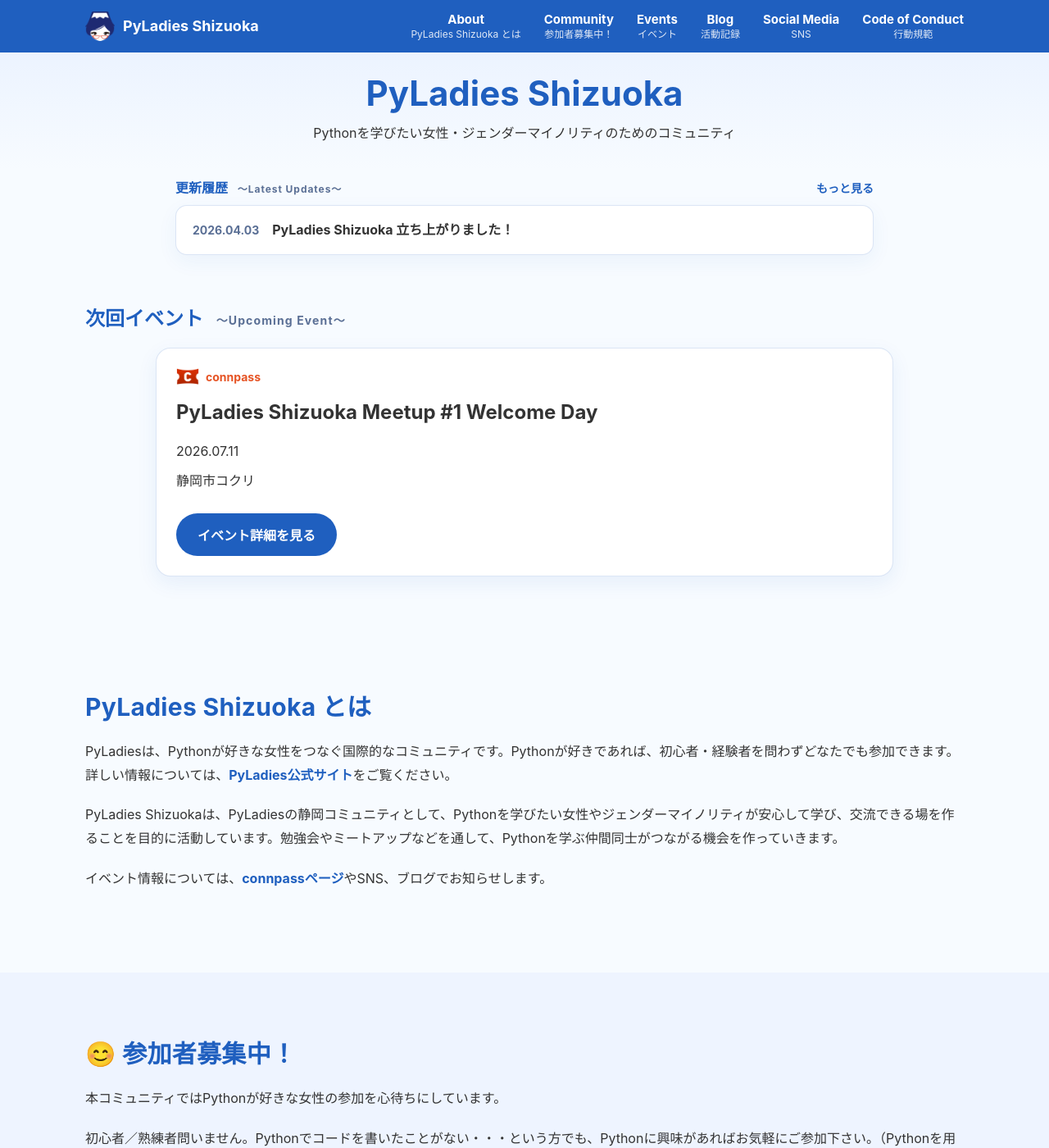
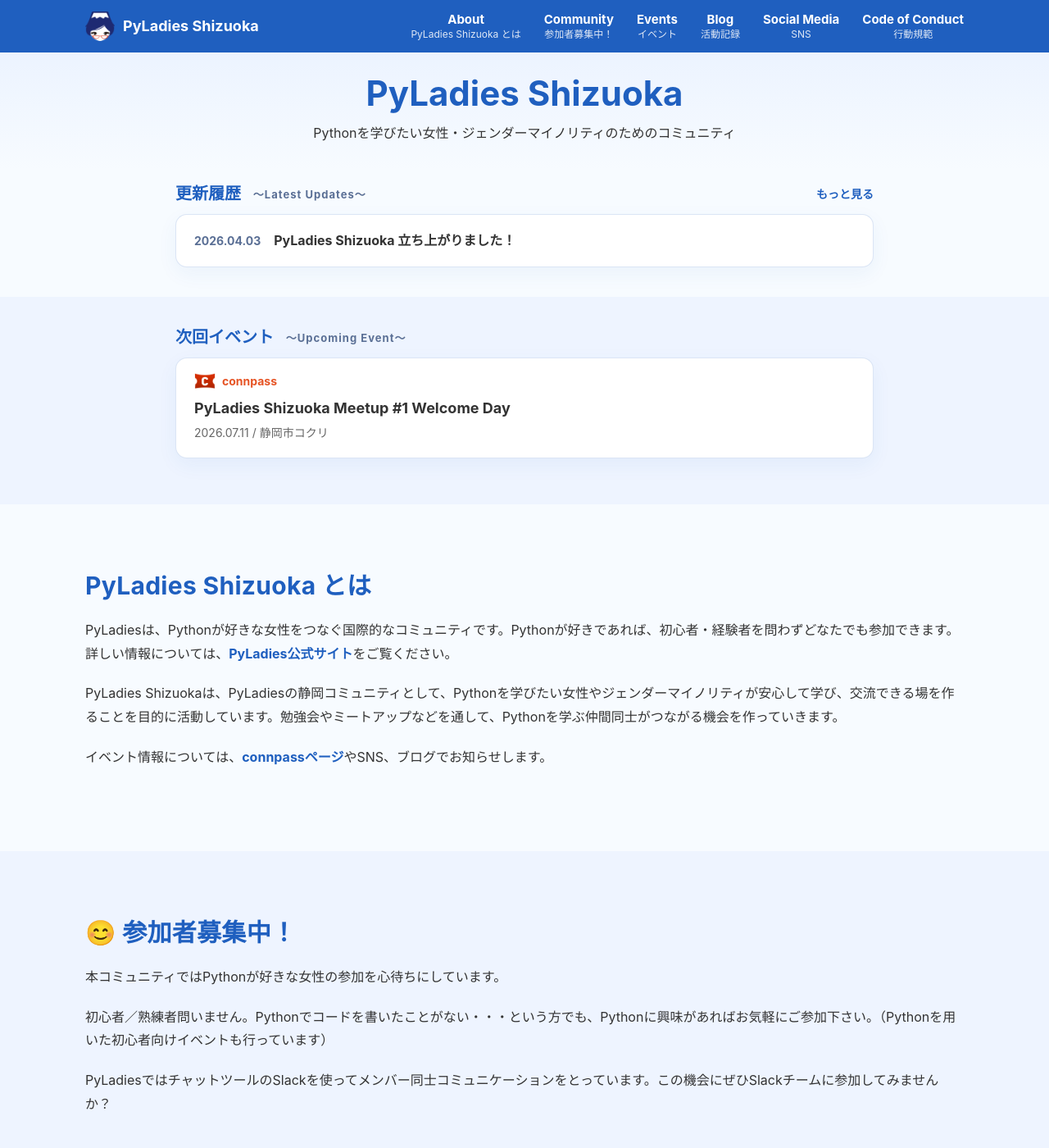
Before and after one commit to PyLadiesShizuoka/pyladiesshizuoka.github.io, a Jekyll site: the page built from index.html, in a window 1280 px wide and 1400 px high. Shown: the whole window at 82% size. Built offline with Jekyll 4.4.1, drawn with Linux system fonts in a browser that asks for light colours; some of the changed text lies outside the part shown.

Commit message:
Add files via upload

```diff
--- a/index.html
+++ b/index.html
@@ -33,18 +33,16 @@
   </div>
 </section>
 
-<section class="next-event">
-  <div class="container">
-    <div class="section-heading event-heading">
+<section class="next-event alt">
+  <div class="container next-event-inner">
+    <div class="next-event-heading">
       <h2>
         次回イベント
         <span>～Upcoming Event～</span>
       </h2>
     </div>
 
-    <div id="featured-event">
-      読み込み中...
-    </div>
+    <div id="featured-event">読み込み中...</div>
   </div>
 </section>
 
@@ -95,11 +93,12 @@
   </div>
 </section>
 
-<section id="blog-preview" class="section alt">
+
+<section id="blog-preview" class="section">
   <div class="container">
     <div class="section-heading blog-heading">
       <h2>Blog <span>～Event Reports &amp; Updates～</span></h2>
-      <p class="blog-lead">ミートアップ開催レポートやコミュニティ活動の記録を掲載しています。</p>
+      <p class="blog-lead">イベントレポートや活動記録を掲載します。</p>
     </div>
 
     <div class="blog-list">
@@ -126,7 +125,7 @@
   </div>
 </section>
 
-<section id="network" class="section">
+<section id="network" class="section alt">
   <div class="container network-container">
       <div class="section-heading network-heading">
   <h2>
@@ -168,7 +167,7 @@
   </div>
 </section>
 
-<section id="social" class="section alt">
+<section id="social" class="section">
   <div class="container">
     <h2>Social Media</h2>
     <p>イベント情報や活動は以下で発信しています。</p>
@@ -201,7 +200,6 @@
   .then(res => res.json())
   .then(events => {
     const featuredEvent = document.getElementById("featured-event");
-
     if (!featuredEvent) return;
 
     if (!events || events.length === 0) {
@@ -220,7 +218,7 @@
     const place = e.place || "Online";
 
     featuredEvent.innerHTML = `
-      <div class="featured-event-card">
+<a class="featured-event-card" href="${e.url}" target="_blank" rel="noopener noreferrer">
   <div class="featured-event-source">
     <img src="{{ '/images/connpass.png' | relative_url }}" alt="connpass">
     <span>connpass</span>
@@ -230,26 +228,14 @@
     ${e.title}
   </div>
 
-        <div class="featured-event-date">
-          ${date}
+  <div class="featured-event-meta">
+    ${date} / ${place}
   </div>
-
-        <div class="featured-event-place">
-          ${place}
-        </div>
-
-        <a class="button featured-event-button"
-           href="${e.url}"
-           target="_blank"
-           rel="noopener noreferrer">
-          イベント詳細を見る
 </a>
-      </div>
 `;
   })
   .catch(() => {
     const featuredEvent = document.getElementById("featured-event");
-
     if (featuredEvent) {
       featuredEvent.innerHTML = "イベントを取得できませんでした。";
     }
--- a/style.css
+++ b/style.css
@@ -298,37 +298,41 @@
 }
 
 /* =========================================================
-   04. Latest News
+   04. Latest News / Next Event
    ========================================================= */
 
 .latest-news {
-  padding: 12px 0 28px;
+  padding: 16px 0 36px;
   background: #f7fbff;
 }
 
-.latest-news-inner {
+.latest-news-inner,
+.next-event-inner {
   max-width: 900px;
 }
 
-.latest-news-heading {
+.latest-news-heading,
+.next-event-heading {
   display: flex;
   align-items: center;
   justify-content: space-between;
   gap: 16px;
-  margin-bottom: 10px;
+  margin-bottom: 12px;
 }
 
-.latest-news-heading h2 {
+.latest-news-heading h2,
+.next-event-heading h2 {
   margin: 0;
   color: #1f5fbf;
-  font-size: 16px;
+  font-size: 20px;
   font-weight: 700;
   line-height: 1.3;
 }
 
-.latest-news-heading h2 span {
-  margin-left: 8px;
-  font-size: 12px;
+.latest-news-heading h2 span,
+.next-event-heading h2 span {
+  margin-left: 10px;
+  font-size: 13px;
   font-weight: 700;
   color: #5a6f95;
   letter-spacing: 0.08em;
@@ -350,7 +354,7 @@
 
 .latest-news-list {
   margin: 0;
-  padding: 16px 20px;
+  padding: 18px 22px;
   list-style: none;
   background: #fff;
   border: 1px solid rgba(31, 95, 191, 0.16);
@@ -366,7 +370,7 @@
 }
 
 .latest-news-list li + li {
-  margin-top: 8px;
+  margin-top: 10px;
 }
 
 .latest-news-list time {
@@ -387,79 +391,64 @@
   color: #1f5fbf;
 }
 
-/* =========================================================
-   05. Next Event
-   ========================================================= */
-
 .next-event {
-  padding: 10px 0 60px;
-  background: #f7fbff;
-}
-
-.event-heading {
-  margin-bottom: 18px;
-}
-
-.event-heading h2 {
-  color: #1f5fbf;
-}
-
-.event-heading h2 span {
-  margin-left: 10px;
-  font-size: 14px;
-  font-weight: 700;
-  color: #5a6f95;
-  letter-spacing: 0.08em;
-  vertical-align: middle;
+  padding: 36px 0 56px;
 }
 
 .featured-event-card {
-  max-width: 900px;
-  margin: 0 auto;
-  padding: 24px;
+  display: block;
+  margin: 0;
+  padding: 18px 22px;
   background: #fff;
+  color: #333;
+  text-decoration: none;
   border: 1px solid rgba(31, 95, 191, 0.16);
-  border-radius: 18px;
-  box-shadow: 0 8px 24px rgba(31, 95, 191, 0.08);
+  border-radius: 14px;
+  box-shadow: 0 8px 24px rgba(31, 95, 191, 0.06);
+  transition: color 0.2s ease, border-color 0.2s ease;
+}
+
+.featured-event-card:hover {
+  border-color: rgba(31, 95, 191, 0.28);
 }
 
 .featured-event-source {
-  display: flex;
+  display: inline-flex;
   align-items: center;
   gap: 8px;
-  margin-bottom: 16px;
+  margin-bottom: 10px;
   color: #e65425;
   font-size: 14px;
   font-weight: 700;
 }
 
 .featured-event-source img {
-  width: 28px;
+  width: 26px;
   height: auto;
+  display: block;
 }
 
 .featured-event-title {
-  margin-bottom: 16px;
+  margin-bottom: 6px;
   color: #333;
-  font-size: 24px;
+  font-size: 18px;
   font-weight: 700;
   line-height: 1.5;
+  transition: color 0.2s ease;
 }
 
-.featured-event-date,
-.featured-event-place {
-  margin-bottom: 8px;
-  color: #333;
-  font-size: 16px;
-  line-height: 1.7;
+.featured-event-card:hover .featured-event-title {
+  color: #1f5fbf;
 }
 
-.featured-event-button {
-  margin-top: 18px;
+.featured-event-meta {
+  color: #666;
+  font-size: 14px;
+  line-height: 1.6;
 }
 
 /* =========================================================
-   06. Community / Notice
+   05. Community / Notice
    ========================================================= */
 
 .notice {
@@ -471,7 +460,7 @@
 }
 
 /* =========================================================
-   07. Events
+   06. Events
    ========================================================= */
 
 #event-list {
@@ -585,7 +574,7 @@
 }
 
 /* =========================================================
-   08. Blog Preview / Blog List
+   07. Blog Preview / Blog List
    ========================================================= */
 
 .blog-heading h2,
@@ -656,7 +645,7 @@
 }
 
 /* =========================================================
-   09. Blog Archive
+   08. Blog Archive
    ========================================================= */
 
 .blog-archive {
@@ -694,7 +683,7 @@
 }
 
 /* =========================================================
-   10. Blog Article Page
+   09. Blog Article Page
    ========================================================= */
 
 .blog-page {
@@ -791,7 +780,7 @@
 }
 
 /* =========================================================
-   11. Network
+   10. Network
    ========================================================= */
 
 .network-container {
@@ -908,7 +897,7 @@
 }
 
 /* =========================================================
-   12. Social
+   11. Social
    ========================================================= */
 
 .sns-links {
@@ -966,7 +955,7 @@
 }
 
 /* =========================================================
-   13. Footer
+   12. Footer
    ========================================================= */
 
 footer {
@@ -978,7 +967,7 @@
 }
 
 /* =========================================================
-   14. Responsive
+   13. Responsive
    ========================================================= */
 
 @media (max-width: 1100px) {
@@ -1198,23 +1187,31 @@
     padding: 10px 0 24px;
   }
 
-  .latest-news-heading {
+  .next-event {
+    padding: 28px 0 44px;
+  }
+
+  .latest-news-heading,
+  .next-event-heading {
     flex-direction: column;
     align-items: flex-start;
     gap: 8px;
   }
 
-  .latest-news-heading h2 {
+  .latest-news-heading h2,
+  .next-event-heading h2 {
     font-size: 20px;
   }
 
-  .latest-news-heading h2 span {
+  .latest-news-heading h2 span,
+  .next-event-heading h2 span {
     display: inline-block;
     margin-left: 6px;
     font-size: 12px;
   }
 
-  .latest-news-list {
+  .latest-news-list,
+  .featured-event-card {
     padding: 16px;
   }
 
@@ -1223,27 +1220,8 @@
     gap: 4px;
   }
 
-  .next-event {
-    padding: 8px 0 44px;
-  }
-
-  .event-heading h2 span {
-    display: inline-block;
-    margin-left: 6px;
-    font-size: 12px;
-  }
-
-  .featured-event-card {
-    padding: 20px 18px;
-  }
-
   .featured-event-title {
-    font-size: 20px;
-  }
-
-  .featured-event-date,
-  .featured-event-place {
-    font-size: 15px;
+    font-size: 16px;
   }
 
   .button {
```
Lines whose indentation alone changed are shown as unchanged.
